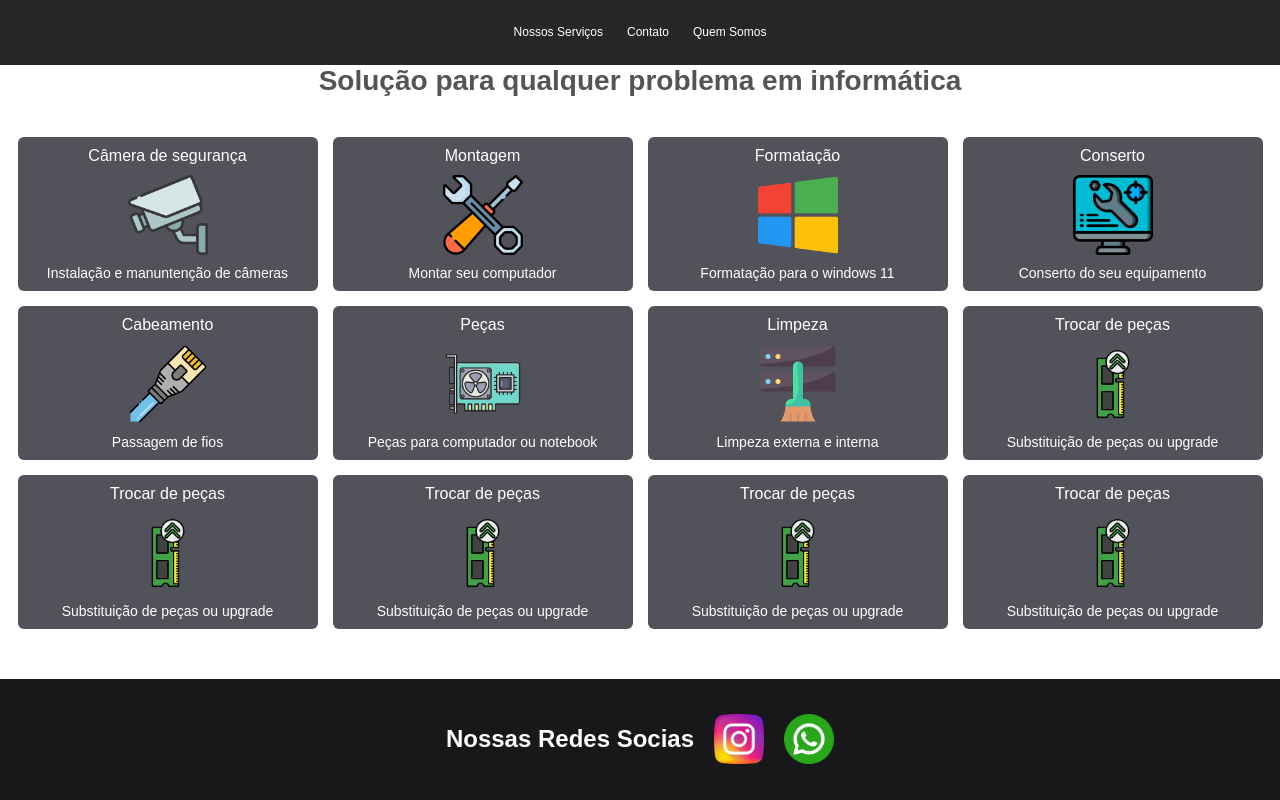
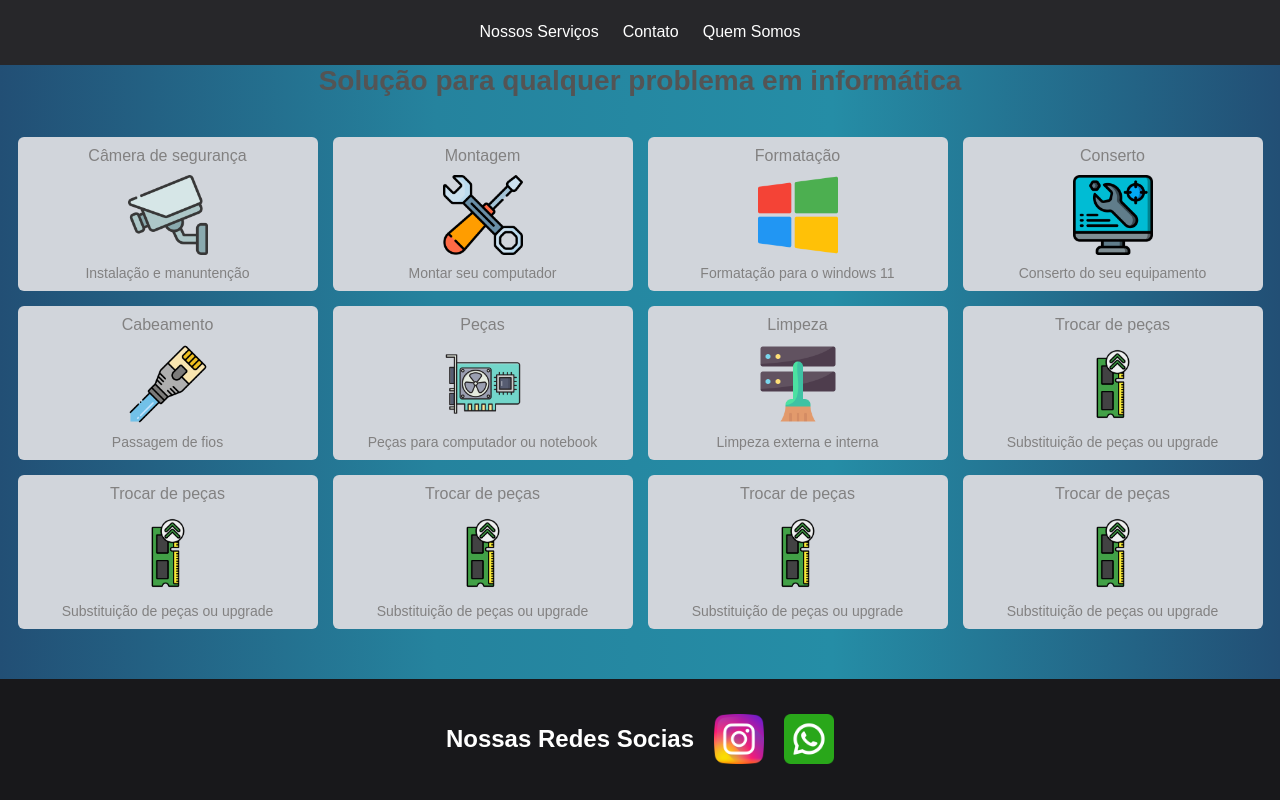
Before and after one commit to ThaisPerez/SiteSuporte, a React (Create React App) app: page / in a window 1280 px wide. Built offline with nearby package versions, Linux system fonts and the light colour scheme.

Commit message:
Alteração na cor

```diff
--- a/src/App.js
+++ b/src/App.js
@@ -18,7 +18,7 @@ function App() {
      <div className='Container'>
       <h1>Solução para qualquer problema em informática </h1>
       <div className='Container-Cards'>
-        <Card titulo="Câmera de segurança" subtitulo="Instalação e manuntenção de câmeras" img={Camera}/>
+        <Card titulo="Câmera de segurança" subtitulo="Instalação e manuntenção" img={Camera}/>
         <Card titulo="Montagem" subtitulo="Montar seu computador" img={Manuntencao}/>
         <Card titulo="Formatação" subtitulo=" Formatação para o windows 11" img={Formatação}/>
         <Card titulo="Conserto" subtitulo=" Conserto do seu equipamento" img={Conserto}/>
--- a/src/components/Cards/styles.css
+++ b/src/components/Cards/styles.css
@@ -4,8 +4,8 @@
     display: flex; /* Alinhamento  */
     flex-direction: column; /* Alinhamento em coluna  */
     align-items: center;   /* Centralizar os elementos */
-    background-color: #52525b; /* Cor do fundo */
-    color: white; /* cor do texto */
+    background-color: #d1d5db; /* Cor do fundo */
+    color: rgb(130, 129, 129); /* cor do texto */
     font-family: sans-serif; /* Tipo de fonte */
     gap: 10px; /* Separador dos elementos */
     border-radius: 6px; /* Arredondamento das bordas */
--- a/src/components/Navbar/styles.css
+++ b/src/components/Navbar/styles.css
@@ -11,6 +11,7 @@ nav a{
     margin: 0 1rem;
     color: var(--textColor);
     text-decoration: none;
+    font-size: 16px;
 
 }
 nav a:hover{
--- a/src/index.css
+++ b/src/index.css
@@ -16,6 +16,7 @@ display:flex;
 flex-direction: column;
 justify-content: space-between;
 height: 100vh;
+background: linear-gradient(90deg, rgba(34,79,117,1) 0%, rgba(37,131,158,1) 34%, rgba(37,141,166,1) 65%, rgba(34,79,117,1) 100%);
 }
 .Container{
     width: 100%;
@@ -35,6 +36,3 @@ height: 100vh;
    max-width: 1500px;
 
 }
-h1{
-
-}
```
Also changed, not shown: src/assets/whatsapp.png, src/components/Footer/styles.css (line endings or trailing spaces).
